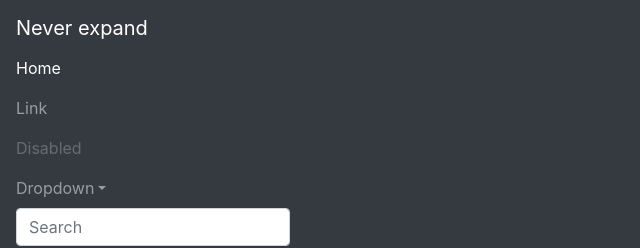
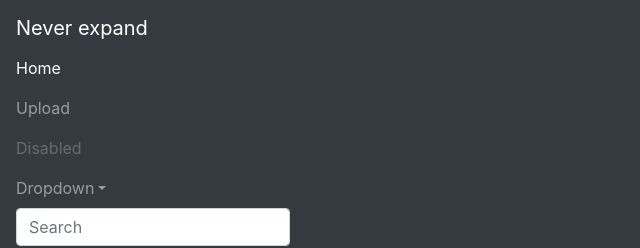
Before and after one commit to nikhilmufc7/Decentralized-Images, a website: page app/index.html in a window 1280 px wide. Both pictures are taken after a click on the button "Toggle navigation". Shown: the top 248 px of the page, 0-640 px from the left. Drawn offline with nearby package versions, Linux system fonts and the light colour scheme.

Commit message:
Update index.html

```diff
--- a/app/index.html
+++ b/app/index.html
@@ -30,7 +30,7 @@
           </a>
         </li>
         <li class="nav-item">
-          <a class="nav-link" href="#">Link</a>
+          <a class="nav-link" href="/upload.html">Upload</a>
         </li>
         <li class="nav-item">
           <a class="nav-link disabled" href="#">Disabled</a>
```
